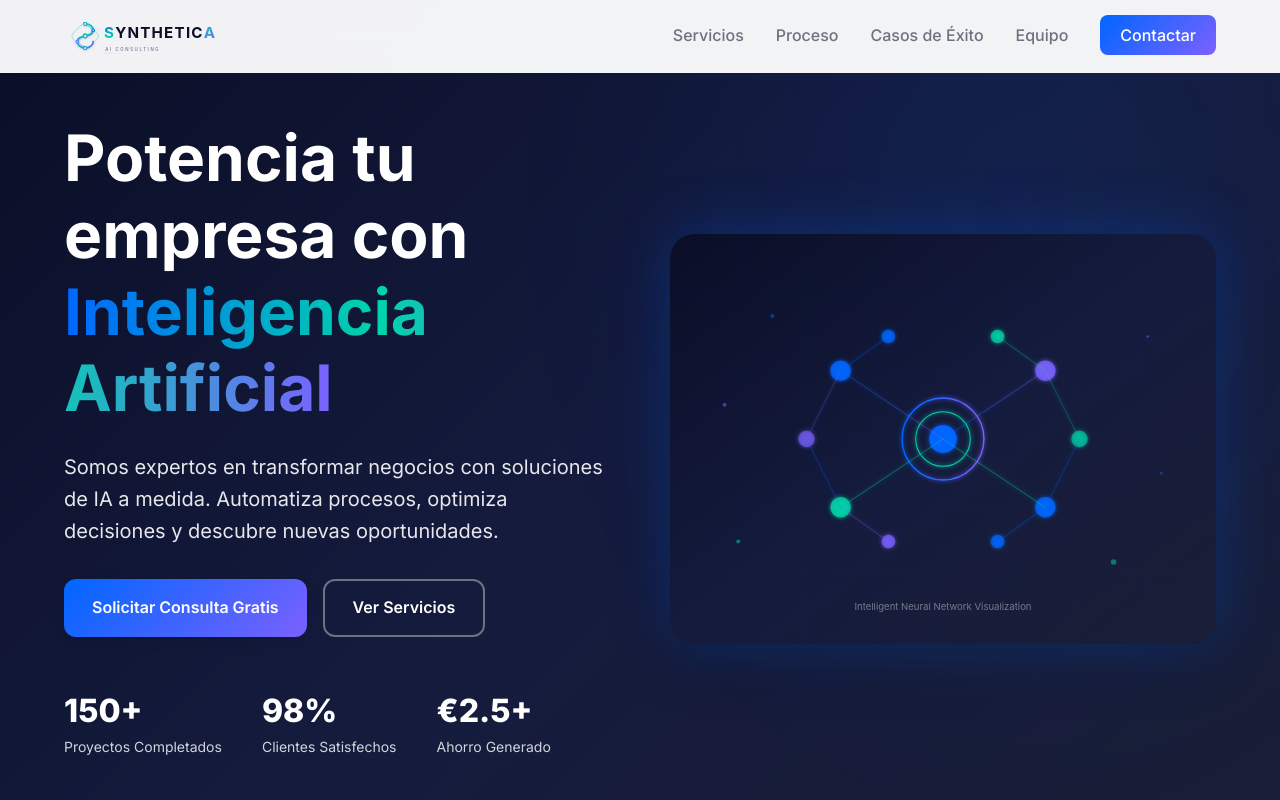
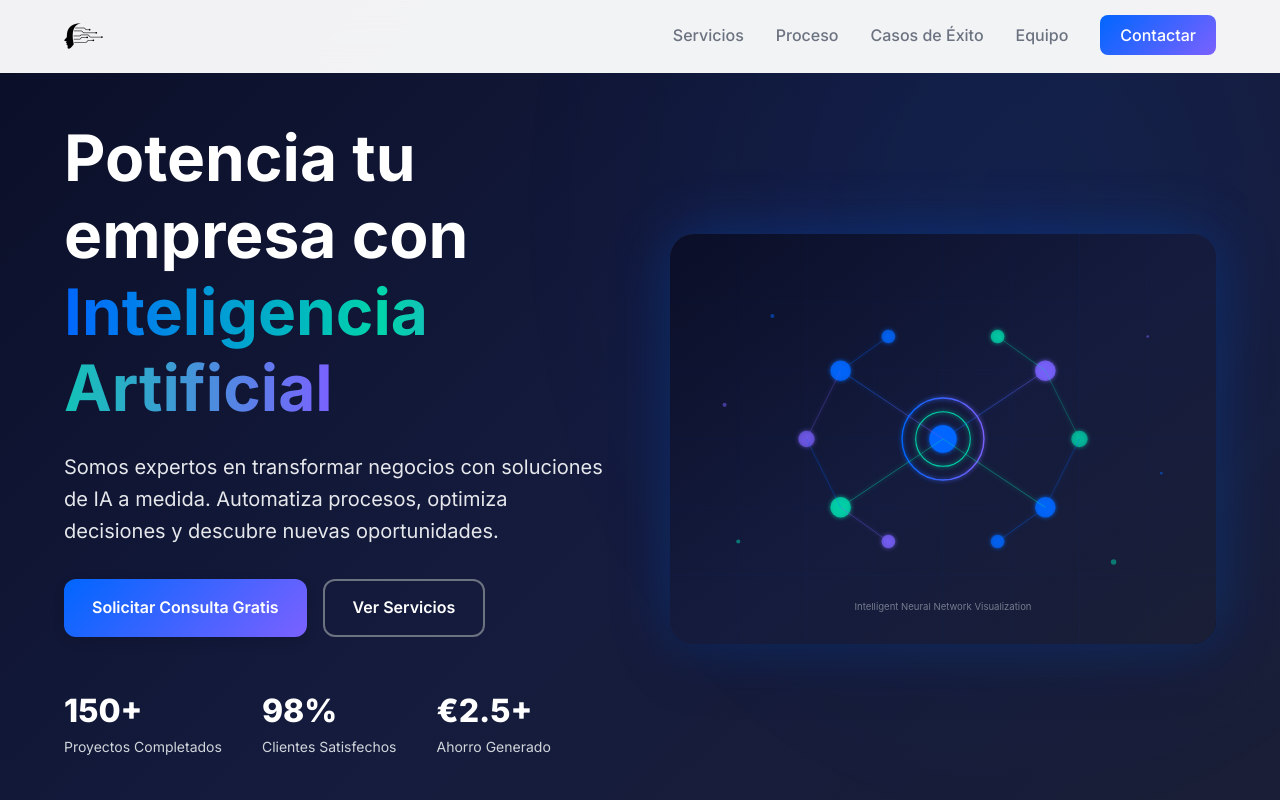
Before and after one commit to beatfy/synthetica-ai-landing, a plain HTML site: page index.html in a window 1280 px wide. Shown: the top 800 px of the page. Drawn offline with Linux system fonts and the light colour scheme.

Commit message:
Actualizar logo de Synthetica

```diff
--- a/index.html
+++ b/index.html
@@ -16,7 +16,7 @@
     <nav class="navbar">
         <div class="container">
             <a href="#" class="logo">
-                <img src="assets/images/logo.svg" alt="SYNTHETICA" height="40">
+                <img src="assets/images/logo.png" alt="SYNTHETICA" height="40">
             </a>
             <ul class="nav-links">
                 <li><a href="#servicios">Servicios</a></li>
@@ -366,7 +366,7 @@
             <div class="footer-grid">
                 <div class="footer-brand">
                     <a href="#" class="logo">
-                        <img src="assets/images/logo-white.svg" alt="SYNTHETICA" height="40">
+                        <img src="assets/images/logo.png" alt="SYNTHETICA" height="40">
                     </a>
                     <p>Transformamos empresas con inteligencia artificial.</p>
                     <div class="social-links">
```
Also changed, not shown: assets/images/logo.png (added).
